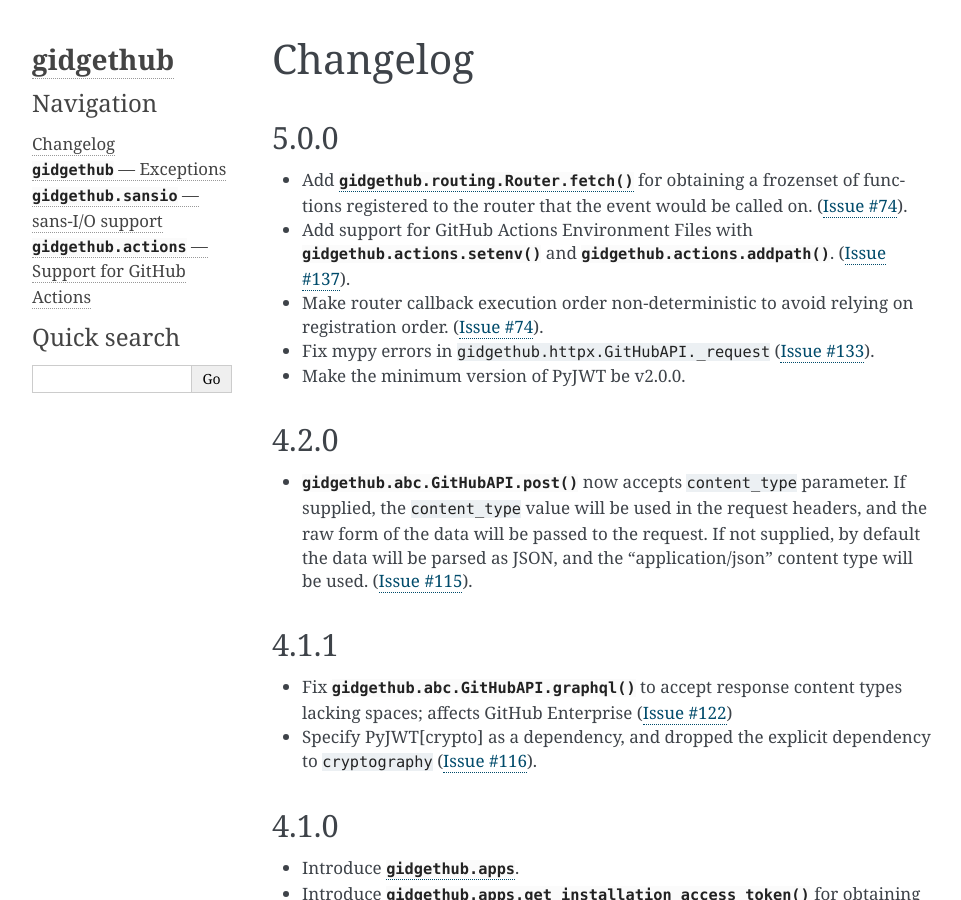
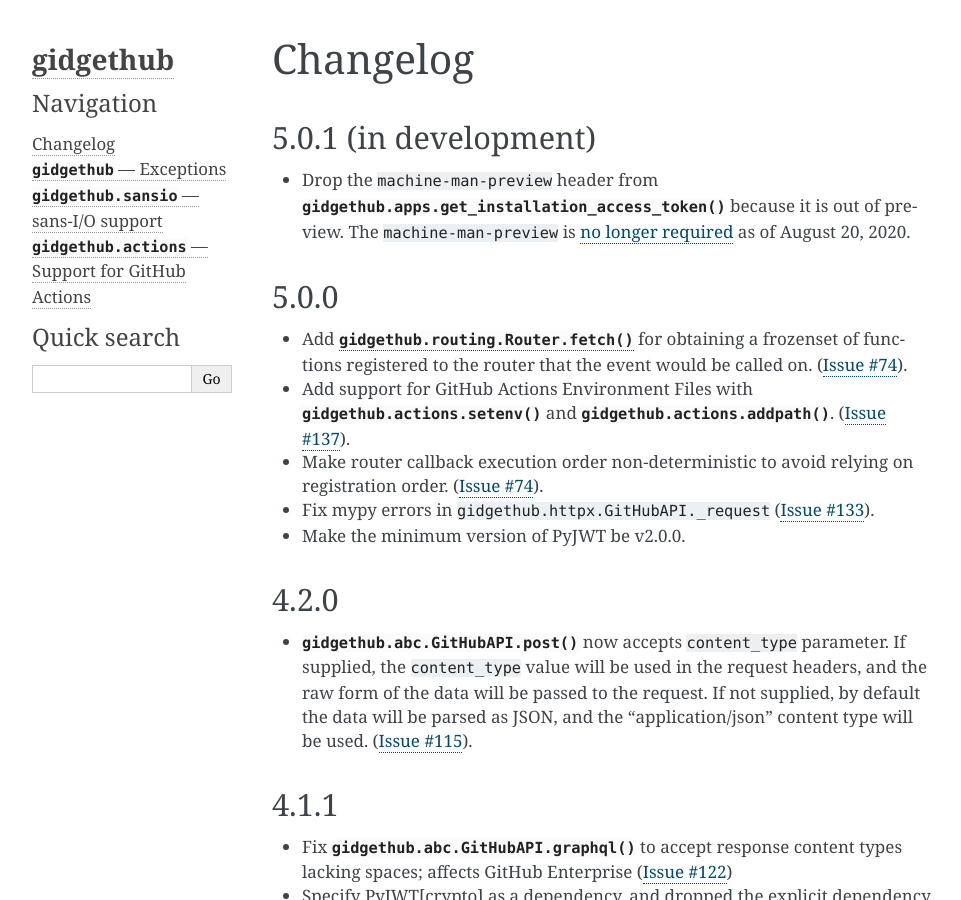
Before and after one commit to gidgethub/gidgethub, a Sphinx documentation site: the page built from docs/changelog.rst, in a window 1280 px wide and 900 px high. Shown: the whole window, without its empty margins (148-1109 px from the left). Built offline with Sphinx 7.4.7, drawn with Linux system fonts in a browser that asks for light colours; pages that are not in the unit, such as notebooks, are missing from menus.

Commit message:
Remove the preview header from get_installation_access_token (#156)
* Remove the preview header from get_installation_access_token

* Remove the machine-man-preview header from documentation example.

```diff
--- a/docs/apps.rst
+++ b/docs/apps.rst
@@ -4,6 +4,9 @@
 .. module:: gidgethub.apps
 
 .. versionadded:: 4.1.0
+
+.. versionchanged:: 5.0.1
+   The ``machine-man-preview`` header was removed from the API endpoint.
 
 This module is to help provide support for `GitHub Apps <https://docs.github.com/en/free-pro-team@latest/rest/reference/apps>`_.
 
--- a/docs/changelog.rst
+++ b/docs/changelog.rst
@@ -1,5 +1,14 @@
 Changelog
 =========
+
+5.0.1 (in development)
+----------------------
+
+- Drop the ``machine-man-preview`` header from :meth:`gidgethub.apps.get_installation_access_token`
+  because it is out of preview. The ``machine-man-preview`` is `no longer
+  required <https://developer.github.com/changes/#--machine-man-and-sailor-v-previews-graduate>`_
+  as of August 20, 2020.
+
 
 5.0.0
 -----
```
Also changed, not shown: other parts of docs/apps.rst (+0 -1 lines), 1 other file.
